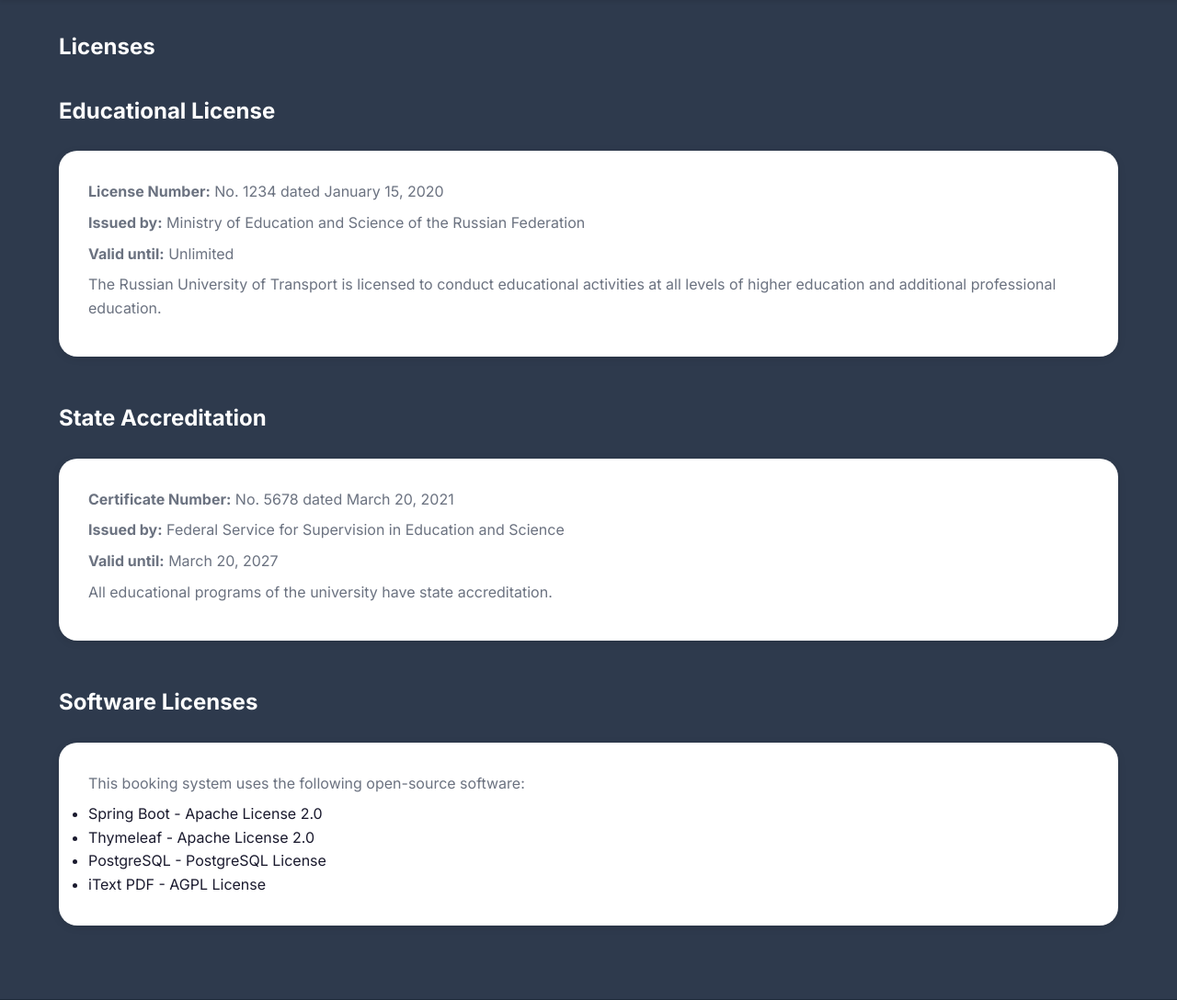
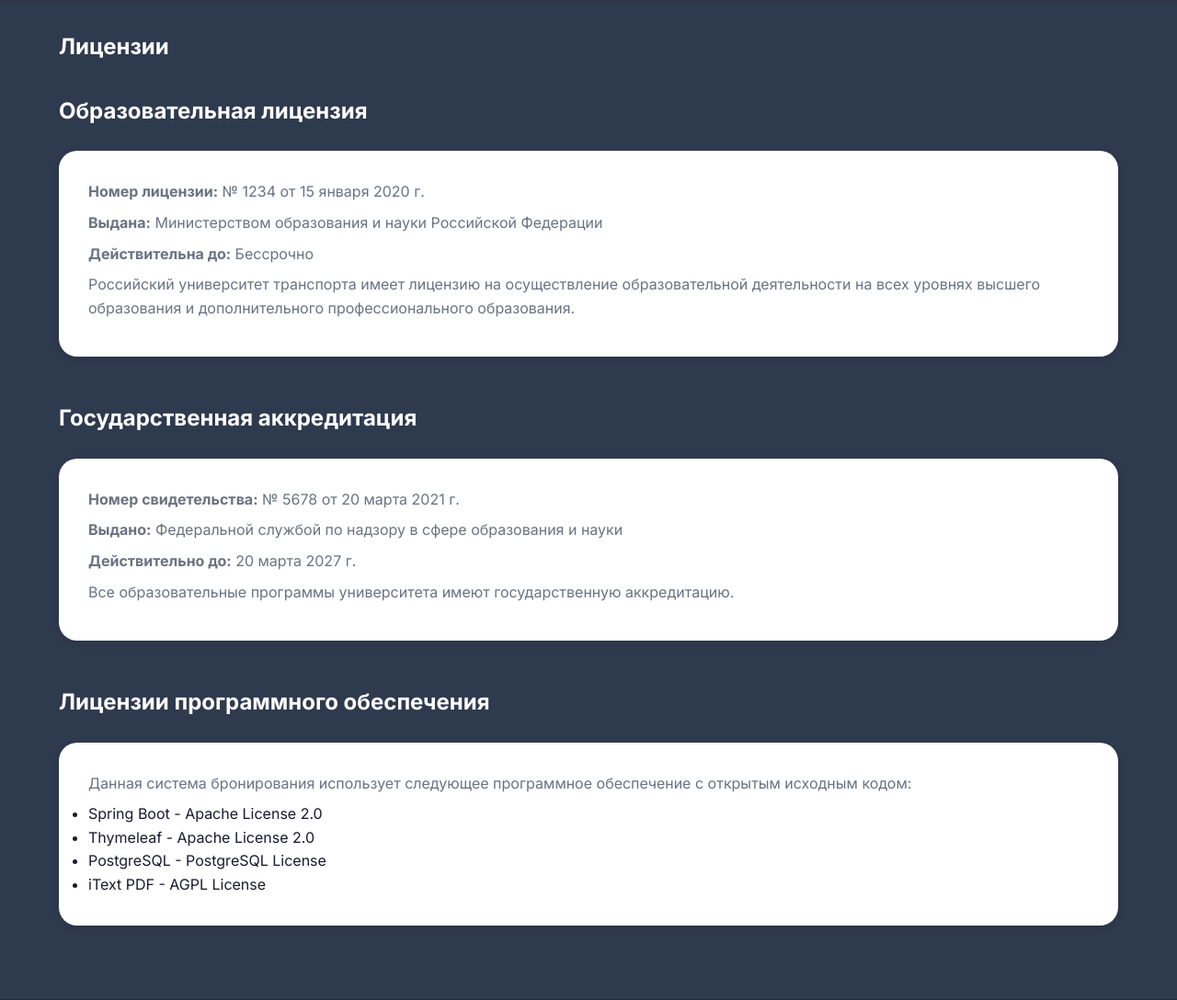
Before and after one commit to DITEKmax/booking-rut-main, a Spring Boot app: page /licenses in a window 1280 px wide. Shown: the part 74-1162 px from the top of the page at 92% size. Run offline with Spring Boot 4, Linux system fonts and the light colour scheme; some of the project's set-up classes (security, data sources, template engines, error pages and the like) are left out, and stand-ins take their place; some libraries are stand-ins or nearby versions.

Commit message:
Fix timezone, translations, and UI issues
- Set application timezone to Europe/Moscow (GMT+3) for correct booking timestamps
- Translate /licenses page to Russian
- Replace English issue keys with Russian labels in review forms
- Fix "No more suitable rooms" message appearing on first load

```diff
--- a/src/main/java/com/rut/booking/RutBookingApplication.java
+++ b/src/main/java/com/rut/booking/RutBookingApplication.java
@@ -3,10 +3,13 @@ package com.rut.booking;
 import org.springframework.boot.SpringApplication;
 import org.springframework.boot.autoconfigure.SpringBootApplication;
 
+import java.util.TimeZone;
+
 @SpringBootApplication
 public class RutBookingApplication {
 
     public static void main(String[] args) {
+        TimeZone.setDefault(TimeZone.getTimeZone("Europe/Moscow"));
         SpringApplication.run(RutBookingApplication.class, args);
     }
 }
--- a/src/main/resources/application.properties
+++ b/src/main/resources/application.properties
@@ -7,6 +7,7 @@ spring.datasource.password=postgres
 
 spring.jpa.properties.hibernate.dialect=org.hibernate.dialect.PostgreSQLDialect
 spring.jpa.properties.hibernate.format_sql=true
+spring.jpa.properties.hibernate.jdbc.time_zone=Europe/Moscow
 spring.jpa.show-sql=true
 spring.jpa.hibernate.ddl-auto=create-drop
 spring.jpa.open-in-view=false
--- a/src/main/resources/templates/pages/licenses.html
+++ b/src/main/resources/templates/pages/licenses.html
@@ -9,33 +9,33 @@
     <main class="main-content">
         <div class="container">
             <div class="page-header">
-                <h1>Licenses</h1>
+                <h1>Лицензии</h1>
             </div>
 
             <div class="content-section">
-                <h2>Educational License</h2>
+                <h2>Образовательная лицензия</h2>
                 <div class="license-card">
-                    <p><strong>License Number:</strong> No. 1234 dated January 15, 2020</p>
-                    <p><strong>Issued by:</strong> Ministry of Education and Science of the Russian Federation</p>
-                    <p><strong>Valid until:</strong> Unlimited</p>
-                    <p>The Russian University of Transport is licensed to conduct educational activities at all levels of higher education and additional professional education.</p>
+                    <p><strong>Номер лицензии:</strong> № 1234 от 15 января 2020 г.</p>
+                    <p><strong>Выдана:</strong> Министерством образования и науки Российской Федерации</p>
+                    <p><strong>Действительна до:</strong> Бессрочно</p>
+                    <p>Российский университет транспорта имеет лицензию на осуществление образовательной деятельности на всех уровнях высшего образования и дополнительного профессионального образования.</p>
                 </div>
             </div>
 
             <div class="content-section">
-                <h2>State Accreditation</h2>
+                <h2>Государственная аккредитация</h2>
                 <div class="license-card">
-                    <p><strong>Certificate Number:</strong> No. 5678 dated March 20, 2021</p>
-                    <p><strong>Issued by:</strong> Federal Service for Supervision in Education and Science</p>
-                    <p><strong>Valid until:</strong> March 20, 2027</p>
-                    <p>All educational programs of the university have state accreditation.</p>
+                    <p><strong>Номер свидетельства:</strong> № 5678 от 20 марта 2021 г.</p>
+                    <p><strong>Выдано:</strong> Федеральной службой по надзору в сфере образования и науки</p>
+                    <p><strong>Действительно до:</strong> 20 марта 2027 г.</p>
+                    <p>Все образовательные программы университета имеют государственную аккредитацию.</p>
                 </div>
             </div>
 
             <div class="content-section">
-                <h2>Software Licenses</h2>
+                <h2>Лицензии программного обеспечения</h2>
                 <div class="license-card">
-                    <p>This booking system uses the following open-source software:</p>
+                    <p>Данная система бронирования использует следующее программное обеспечение с открытым исходным кодом:</p>
                     <ul>
                         <li>Spring Boot - Apache License 2.0</li>
                         <li>Thymeleaf - Apache License 2.0</li>
--- a/src/main/resources/templates/pages/rooms/details.html
+++ b/src/main/resources/templates/pages/rooms/details.html
@@ -264,7 +264,10 @@
 
                 if (rooms.length < limit) {
                     hasMore = false;
-                    document.getElementById('noMoreRooms').style.display = 'block';
+                    // Показываем сообщение "Больше нет подходящих аудиторий" только если уже были загружены комнаты
+                    if (offset > rooms.length) {
+                        document.getElementById('noMoreRooms').style.display = 'block';
+                    }
                 }
             })
             .catch(error => {
```
Also changed, not shown: src/main/resources/templates/pages/reviews/edit.html (+6 -6 lines), src/main/resources/templates/pages/reviews/form.html (+6 -6 lines).
